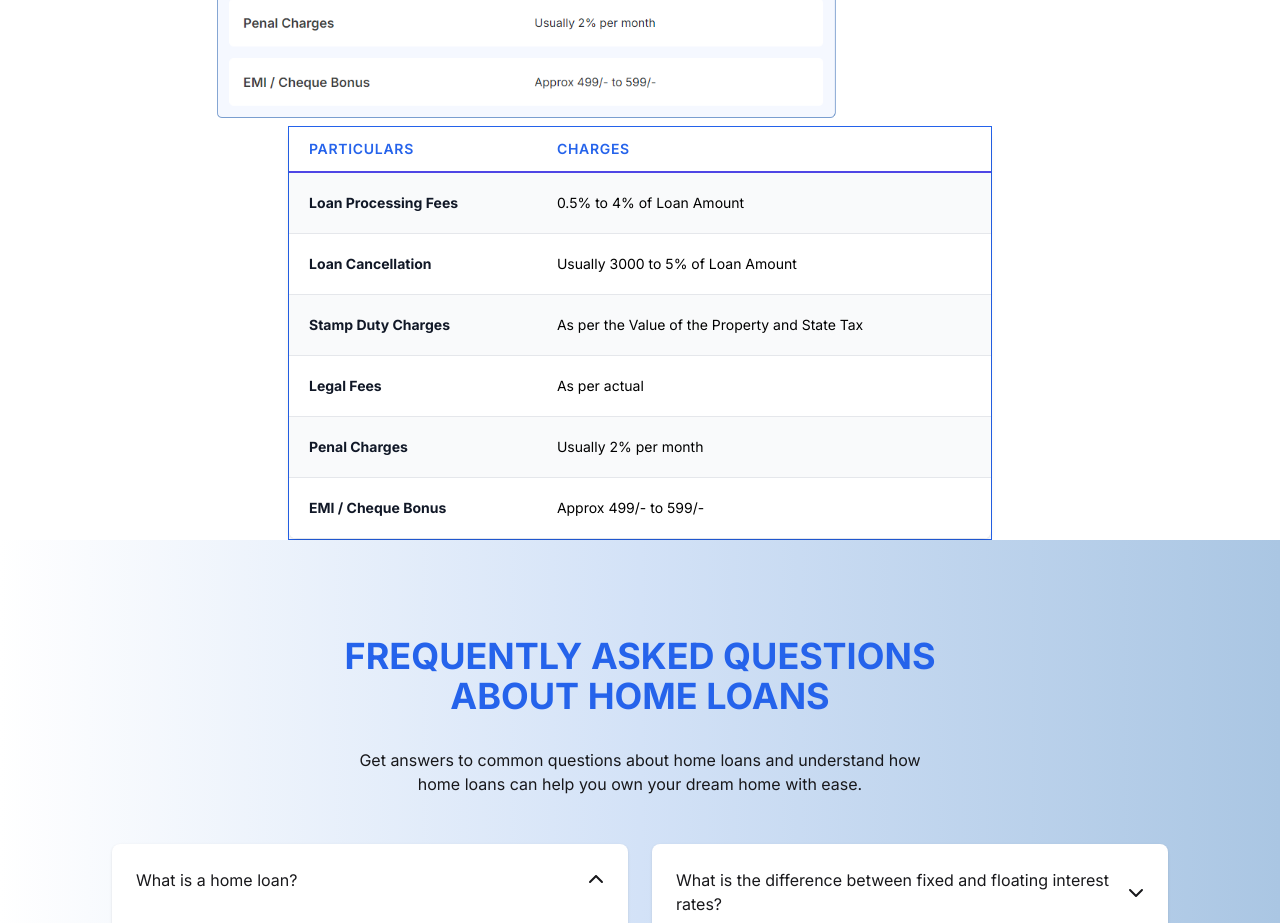
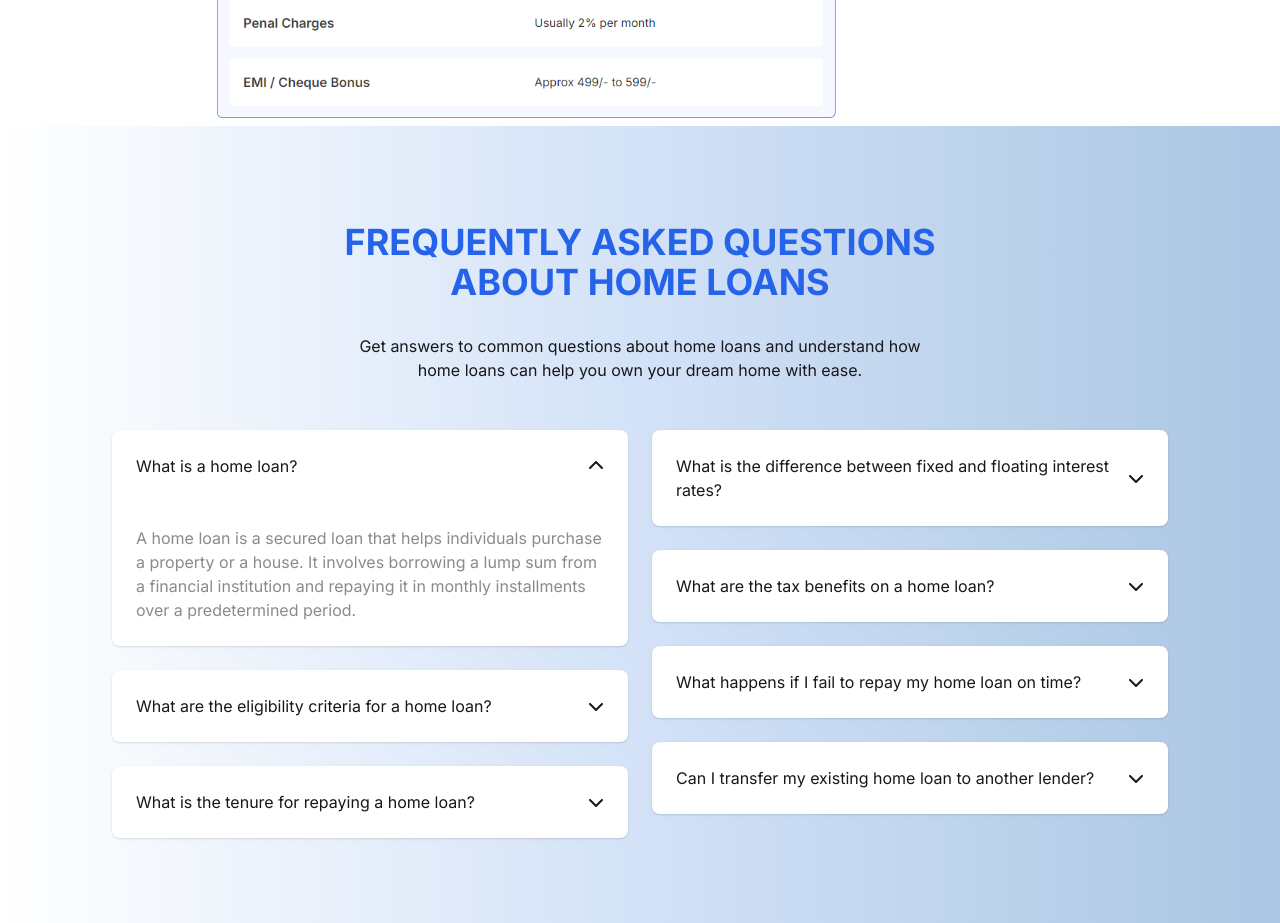
Before and after one commit to harshal150/goalcorporation, a React (Create React App) app: page /homeloan in a window 1280 px wide. Shown: the part 4320-5243 px from the top of the page. Built offline with nearby package versions, Linux system fonts and the light colour scheme.

Commit message:
updated changes

```diff
--- a/src/pages/HomeLoan.jsx
+++ b/src/pages/HomeLoan.jsx
@@ -15,7 +15,7 @@ const HomeLoan = () => {
 
       <HeroSection/>
       <AboutHomeLoan/>
-      <Table/>
+      {/* <Table/> */}
       <HomeFAQ/>
       <TestimonialSlider/>
       <Footer/>
```
